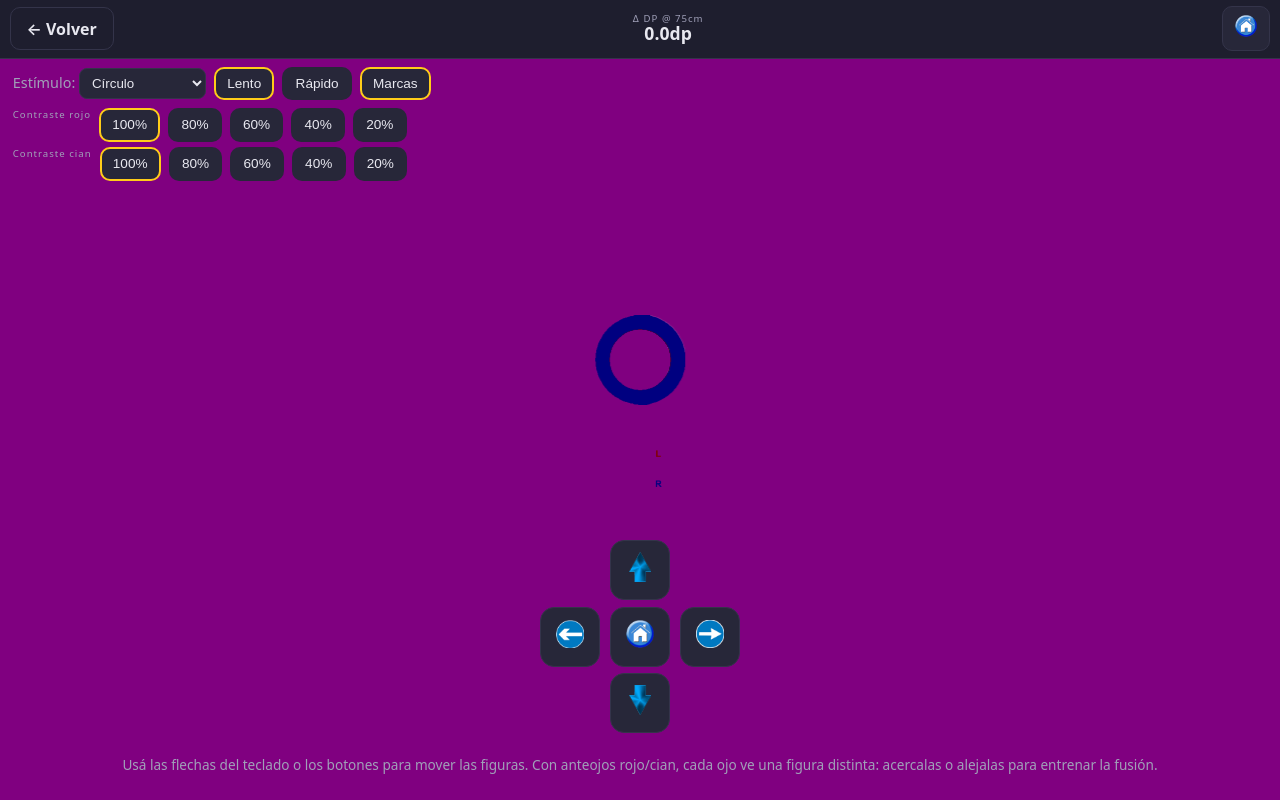
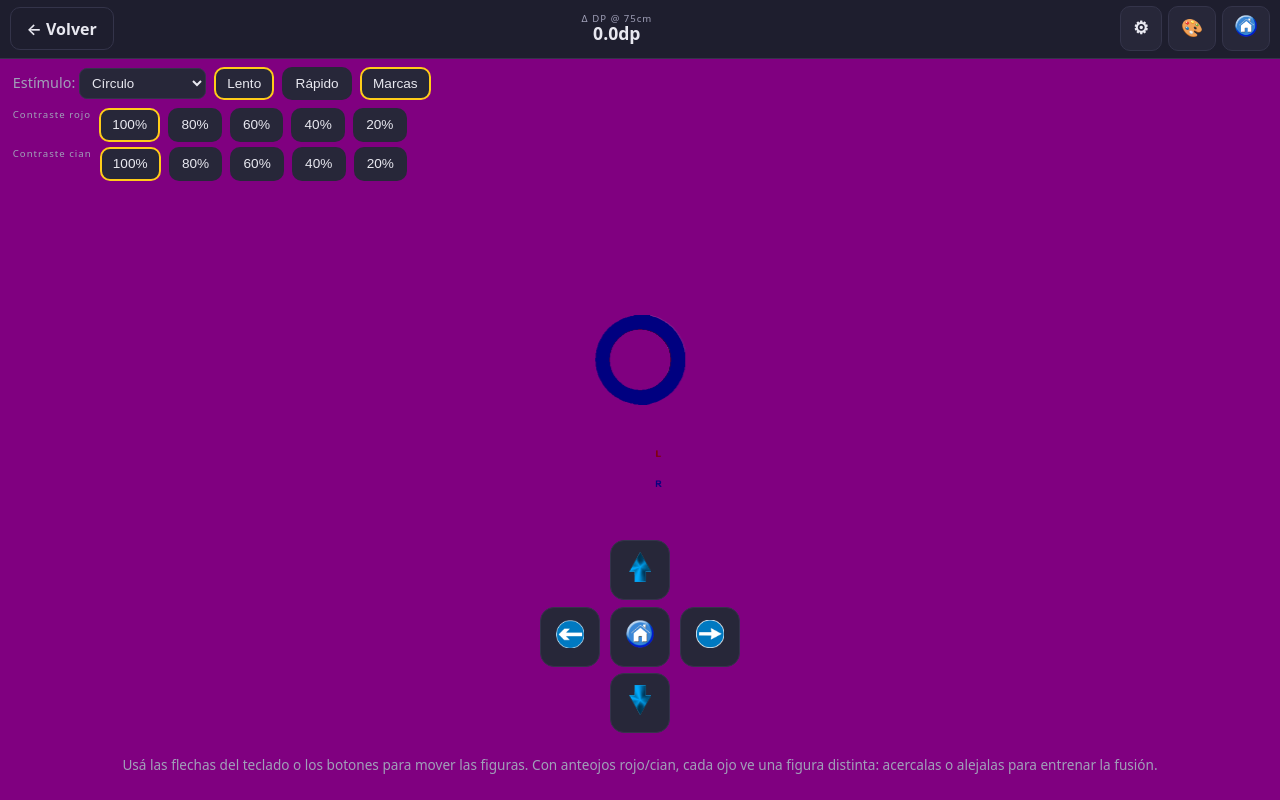
Before and after one commit to altergui/mi-ojo-vago, a React (Vite) app: page /#/exercise/orthoptics in a window 1280 px wide. Built offline with nearby package versions, Linux system fonts and the light colour scheme.

Commit message:
Add Settings/Calibration menu to Orthoptics
Orthoptics read the global dichoptic settings but had no UI to change them,
unlike every other exercise. Reuses the same SettingsPanel/CalibrationPanel
components as GameShell, wired to the shared global settings store.

```diff
--- a/src/exercises/orthoptics/OrthopticsExercise.tsx
+++ b/src/exercises/orthoptics/OrthopticsExercise.tsx
@@ -16,8 +16,11 @@
  */
 import { useEffect, useRef, useState } from 'react';
 import { Link } from 'react-router-dom';
+import { CalibrationPanel } from '@/components/CalibrationPanel';
+import { SettingsPanel } from '@/components/SettingsPanel';
+import type { DichopticSettings } from '@/engine/dichoptic';
 import { useI18n } from '@/i18n';
-import { loadSettings } from '@/settings/store';
+import { loadSettings, saveSettings } from '@/settings/store';
 import { loadOrthopticsPrefs, saveOrthopticsPrefs, type OrthopticsPrefs } from './store';
 
 const BASE = '/assets/orthoptics';
@@ -64,10 +67,20 @@ export function OrthopticsExercise() {
   const es = lang === 'es';
 
   const [prefs, setPrefs] = useState<OrthopticsPrefs>(() => loadOrthopticsPrefs());
-  const [bgColor] = useState(() => loadSettings().color[0]);
+  const [settings, setSettings] = useState<DichopticSettings>(() => loadSettings());
   const [offsetX, setOffsetX] = useState(0);
   const [offsetY, setOffsetY] = useState(0);
   const [puntoA, setPuntoA] = useState(0);
+  const [showSettings, setShowSettings] = useState(false);
+  const [showCalib, setShowCalib] = useState(false);
+
+  const handleApplySettings = (patch: Partial<DichopticSettings>) => {
+    setSettings((s) => {
+      const merged = { ...s, ...patch };
+      saveSettings(merged);
+      return merged;
+    });
+  };
 
   const step = prefs.fast ? 10 : 5;
   const lateral = prefs.fast ? 69 : 139;
@@ -175,7 +188,7 @@ export function OrthopticsExercise() {
   const t = (esStr: string, enStr: string) => (es ? esStr : enStr);
 
   return (
-    <div className="shell shell--orthoptics" style={{ background: bgColor }}>
+    <div className="shell shell--orthoptics" style={{ background: settings.color[0] }}>
       <div className="shell__topbar">
         <Link className="btn btn--ghost" to="/">
           ← {t('Volver', 'Back')}
@@ -187,6 +200,12 @@ export function OrthopticsExercise() {
           </div>
         </div>
         <div className="shell__actions">
+          <button className="btn btn--icon" onClick={() => setShowSettings(true)} aria-label={t('Configurar', 'Settings')}>
+            ⚙
+          </button>
+          <button className="btn btn--icon" onClick={() => setShowCalib(true)} aria-label={t('Calibrar colores', 'Calibrate colors')}>
+            🎨
+          </button>
           <button className="btn btn--icon" onClick={goHome} aria-label={t('Centrar', 'Home')}>
             <img src={`${BASE}/home.png`} alt="" width={22} height={22} />
           </button>
@@ -306,6 +325,9 @@ export function OrthopticsExercise() {
           'Use the arrow keys or the buttons to move the shapes. With red/cyan glasses, each eye sees a different shape: bring them together or apart to train fusion.'
         )}
       </p>
+
+      <SettingsPanel open={showSettings} settings={settings} onApply={handleApplySettings} onClose={() => setShowSettings(false)} />
+      <CalibrationPanel open={showCalib} settings={settings} onApply={handleApplySettings} onClose={() => setShowCalib(false)} />
     </div>
   );
 }
```
